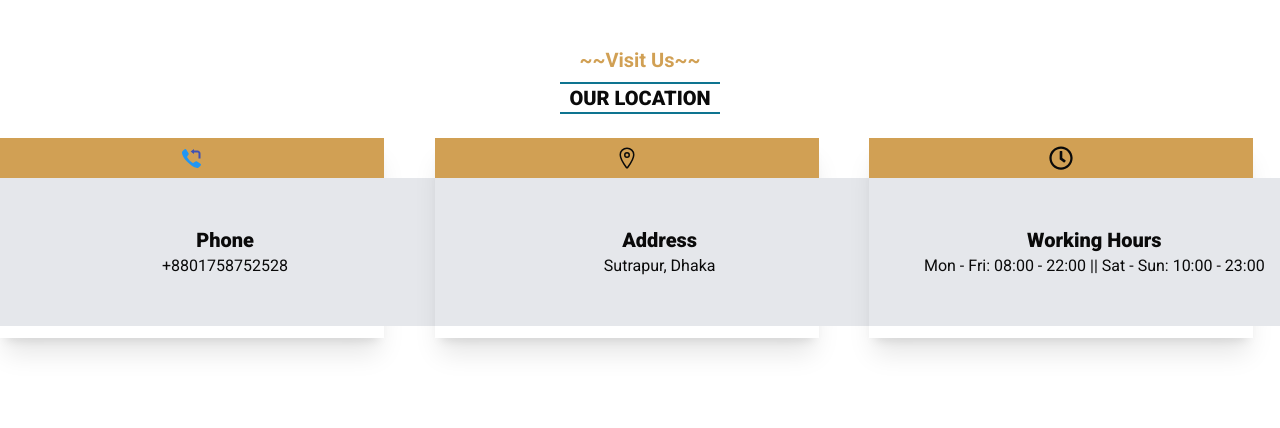
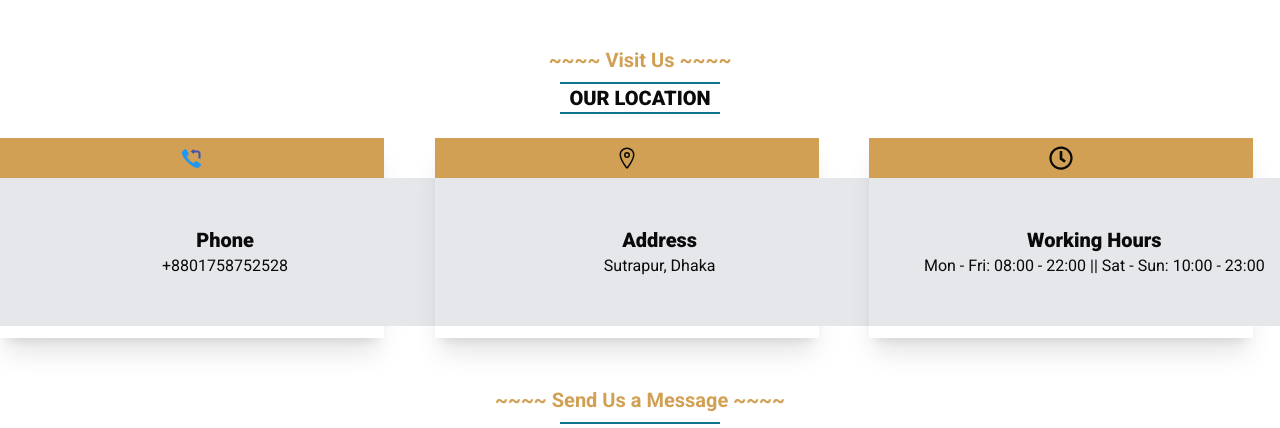
Before and after one commit to Nazrul144/Alternate_Power_Sn, a Next.js app: page /contact in a window 1280 px wide. Shown: the part 507-935 px from the top of the page. Built offline with nearby package versions, Linux system fonts and the light colour scheme; no server answers.

Commit message:
Form added in contact form

```diff
--- a/src/components/Contact.jsx
+++ b/src/components/Contact.jsx
@@ -1,6 +1,7 @@
 import React from 'react';
 import Banner from './contact/Banner';
 import Location from './contact/Location';
+import ContactForm from './contact/ContactForm';
 
 
 const Contact = () => {
@@ -9,6 +10,7 @@ const Contact = () => {
             <h1>This is contact page</h1>
             <Banner/>
             <Location/>
+            <ContactForm/>
         </div>
     );
 }
--- a/src/components/contact/ContactForm.jsx
+++ b/src/components/contact/ContactForm.jsx
@@ -1,6 +1,9 @@
+import { useSession } from "next-auth/react";
 import React from "react";
 
 const ContactForm = () => {
+    const data = useSession();
+    console.log(data);
   return (
     <div className="container mx-auto">
       <h1 className="font-semibold text-center text-xl text-[#D1A054]">~~~~ Send Us a Message ~~~~</h1>
@@ -9,6 +12,22 @@ const ContactForm = () => {
       </h1>
 
       {/*Contact Form*/}
+      <div >
+      {/*Form*/}
+      {/* <div className="bg-[#F3F3F3] p-12 my-12 rounded-lg lg:px-32 ">
+        <form >
+          <div className="grid grid-cols-2 gap-5 w-full">
+            <input className="px-4 py-2 rounded-lg outline-none" type="text" defaultValue={data?.user?.name} placeholder="Your Name" />
+            <input className="px-4 py-2 rounded-lg outline-none"  defaultValue={new Date().toISOString().split("T")[0]} type="date"  name="date" placeholder="Date" />
+            <input className="px-4 py-2 rounded-lg outline-none" type="text" defaultValue={data?.user?.email} placeholder="Your Email" />
+            <input className="px-4 py-2 rounded-lg outline-none" type="number" name="phone" placeholder="Your Phone" />
+            <input className="px-4 py-2 rounded-lg outline-none" type="text" name="address" placeholder="Present Address" />
+          </div>
+          <textarea className="w-full rounded-lg mt-6 text-stone-500 pl-2 pt-2 h-44" name="Message" id="" defaultValue="Message"></textarea>
+          <input className="btn btn-primary text-white w-full" type="submit" value="Send Message" />
+        </form>
+      </div> */}
+    </div>
 
     </div>
   );
--- a/src/components/contact/Location.jsx
+++ b/src/components/contact/Location.jsx
@@ -5,9 +5,9 @@ import { IoLocationOutline } from "react-icons/io5";
 
 const Location = () => {
   return (
-    <div className="container mx-auto h-screen">
+    <div className="container mx-auto mb-12">
       <div>
-        <h1 className="font-semibold text-center text-xl text-[#D1A054]">~~Visit Us~~</h1>
+        <h1 className="font-semibold text-center text-xl text-[#D1A054]">~~~~ Visit Us ~~~~</h1>
         <h1 className="border-t-2 border-b-2 border-cyan-700 text-center font-extrabold w-40 text-xl mx-auto mt-2 ">
           OUR LOCATION </h1>
         <div className="grid grid-cols-1 lg:grid-cols-3 gap-6 mt-6">
```
